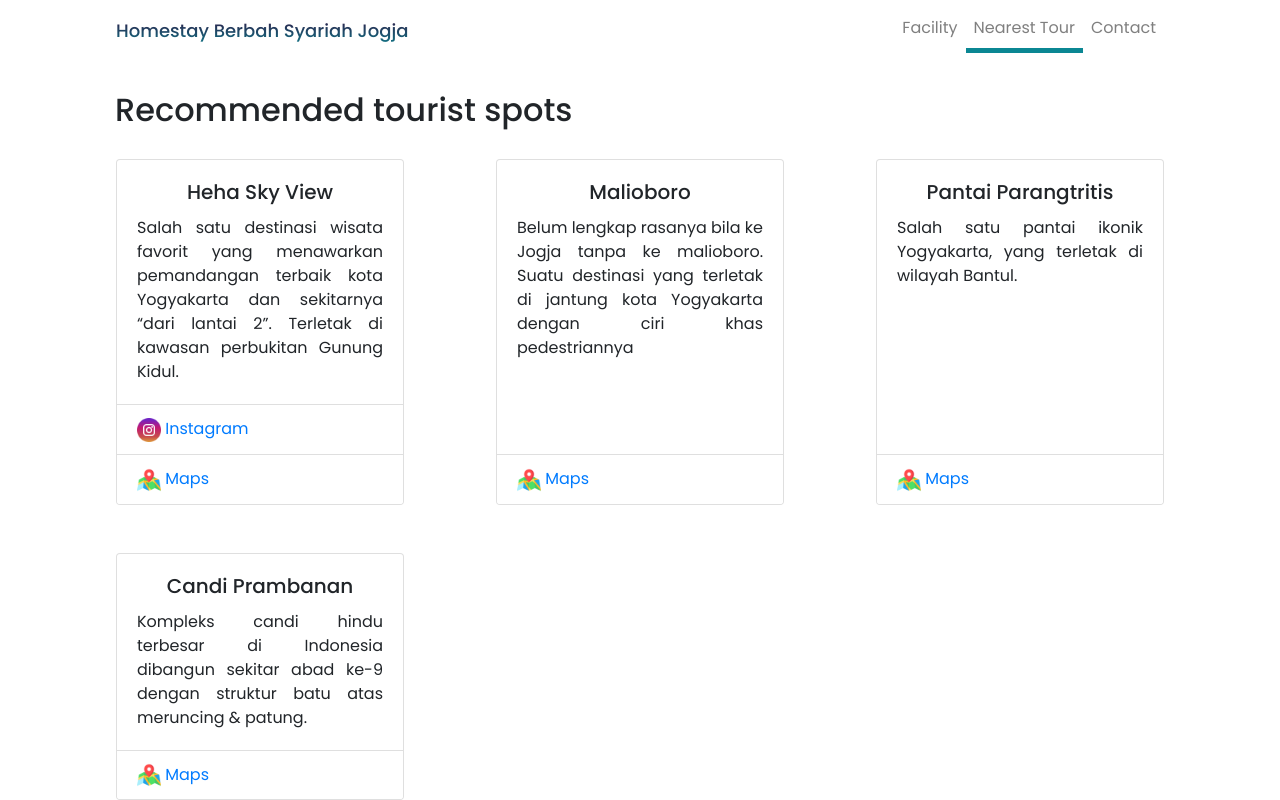
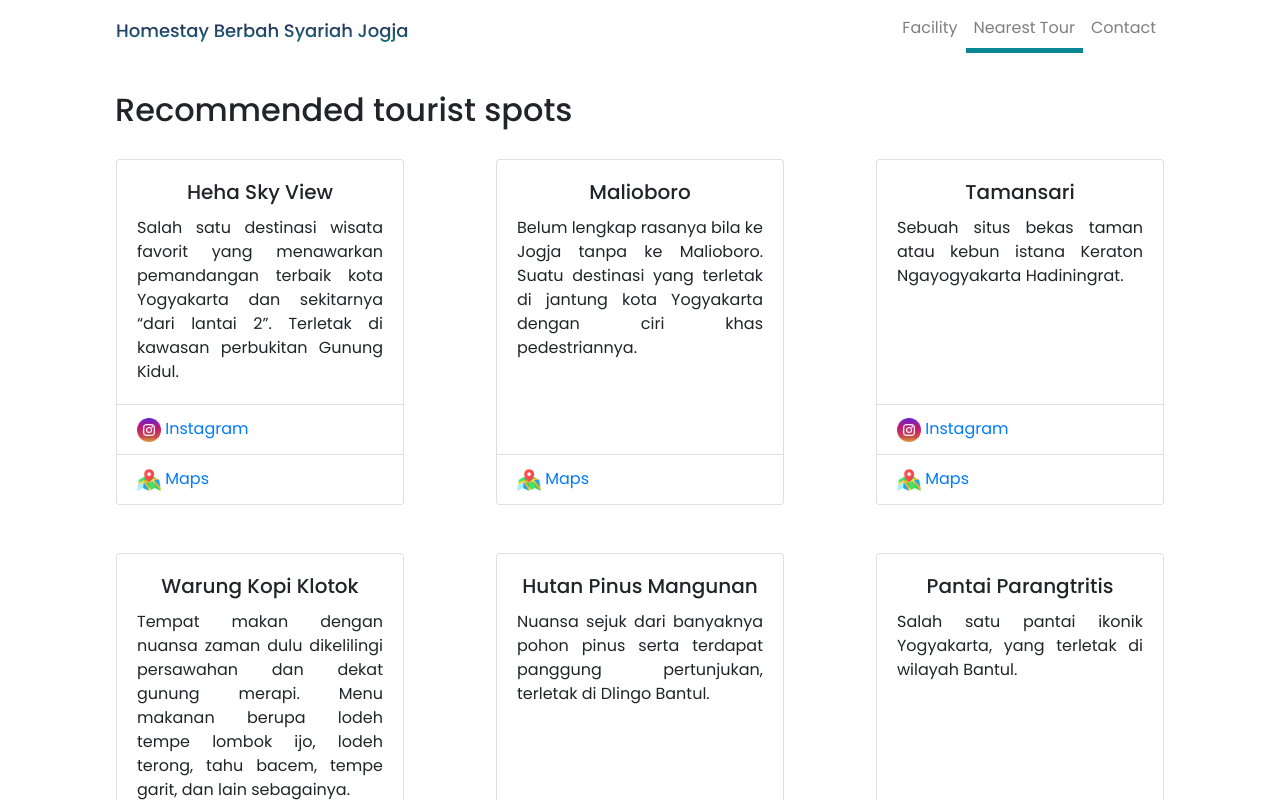
Before and after one commit to akbarzaiem/homestay-website, a Vue app: page /#/tour in a window 1280 px wide. Shown: the top 800 px of the page. Built offline with nearby package versions, Linux system fonts and the light colour scheme; what vue-typed-js would draw is missing.

Commit message:
add list tour

```diff
--- a/src/views/Tour.vue
+++ b/src/views/Tour.vue
@@ -75,18 +75,41 @@ export default {
           number: 2,
           tittle: "Malioboro",
           message:
-            "Belum lengkap rasanya bila ke Jogja tanpa ke malioboro. Suatu destinasi yang terletak di jantung kota Yogyakarta dengan ciri khas pedestriannya ",
+            "Belum lengkap rasanya bila ke Jogja tanpa ke Malioboro. Suatu destinasi yang terletak di jantung kota Yogyakarta dengan ciri khas pedestriannya. ",
           map: "https://g.page/malioboro-jogja?share",
         },
         {
           number: 3,
+          tittle: "Tamansari",
+          message:
+            "Sebuah situs bekas taman atau kebun istana Keraton Ngayogyakarta Hadiningrat.",
+          instagram: "https://www.instagram.com/wisata_tamansari_yogyakarta/",
+          map: "https://goo.gl/maps/ARhGvpfTNwHydrk46",
+        },
+        {
+          number: 4,
+          tittle: "Warung Kopi Klotok",
+          message:
+            "Tempat makan dengan nuansa zaman dulu dikelilingi persawahan dan dekat gunung merapi. Menu makanan berupa lodeh tempe lombok ijo, lodeh terong, tahu bacem, tempe garit, dan lain sebagainya. ",
+          instagram: "https://www.instagram.com/kopiklotok/",
+          map: "https://goo.gl/maps/N4z1kUw84EyZe7cK7",
+        },
+        {
+          number: 5,
+          tittle: "Hutan Pinus Mangunan",
+          message:
+            "Nuansa sejuk dari banyaknya pohon pinus serta terdapat panggung pertunjukan, terletak di Dlingo Bantul.",
+          map: "https://goo.gl/maps/gBzMm8XVWFmECgf47",
+        },
+        {
+          number: 6,
           tittle: "Pantai Parangtritis",
           message:
             "Salah satu pantai ikonik Yogyakarta, yang terletak di wilayah Bantul.",
           map: "https://goo.gl/maps/4qJuV4k7bC9LfLrK9",
         },
         {
-          number: 4,
+          number: 7,
           tittle: "Candi Prambanan",
           message:
             "Kompleks candi hindu terbesar di Indonesia dibangun sekitar abad ke-9 dengan struktur batu atas meruncing & patung.",
```
